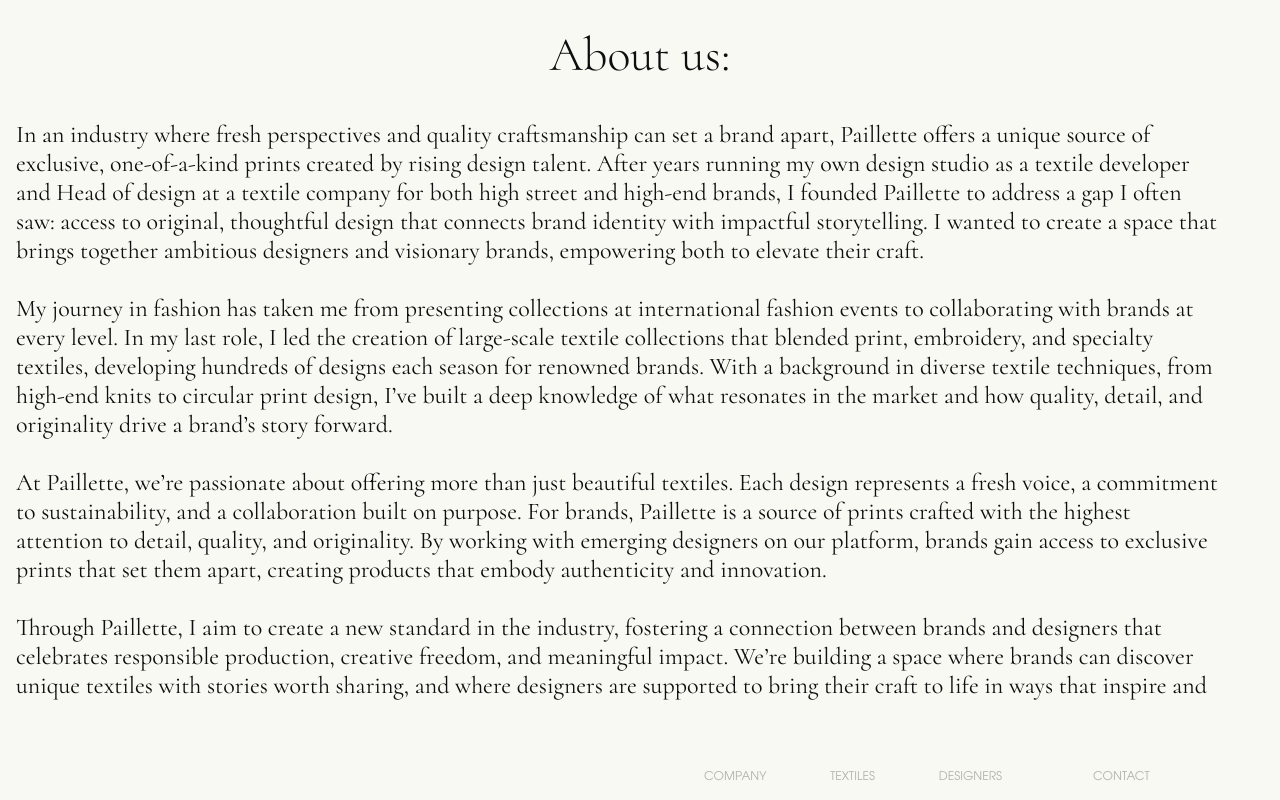
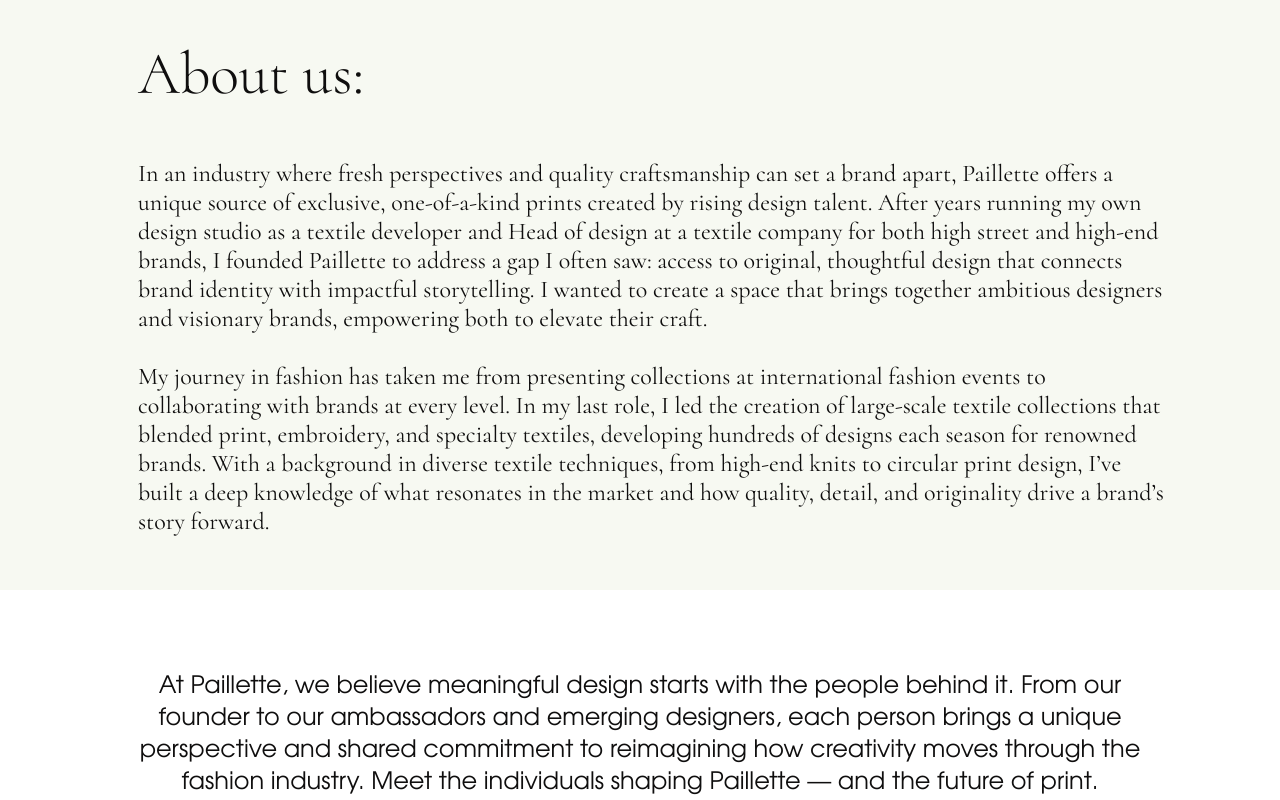
Before and after one commit to hesselmid/paillette.co, a SvelteKit app: page /about in a window 1280 px wide. Shown: the part 480-1280 px from the top of the page. Built offline with nearby package versions, Linux system fonts and the light colour scheme; a web font is replaced by a local one.

Commit message:
feat: fix scroll seciton

```diff
--- a/src/routes/about/+page.svelte
+++ b/src/routes/about/+page.svelte
@@ -39,13 +39,16 @@
 	</div>
 </div>
 
-<section class="bg-enoki py-9">
+<section class={['bg-enoki py-9', 'lg:py-12']}>
 	<div class="container mx-auto">
 		<h2
 			class={[
 				'font-cormorant text-black-sheep text-center text-3xl/[36px] font-light',
 				'sm:text-4xl/[44px]',
-				'md:text-5xl/[58px]'
+				'md:text-5xl/[58px]',
+				'lg:ml-10 lg:text-left lg:text-6xl/[73px]',
+				'xl:ml-[138px]',
+				'2xl:ml-[266px]'
 			]}
 		>
 			About us:
@@ -53,8 +56,11 @@
 		<div
 			class={[
 				'font-cormorant text-black-sheep mx-4 mt-9 h-[456px] space-y-[19px] overflow-y-scroll pr-4 text-base/[19px] [&::-webkit-scrollbar]:w-6 [&::-webkit-scrollbar-thumb]:rounded-full [&::-webkit-scrollbar-thumb]:bg-[#541212] [&::-webkit-scrollbar-track]:rounded-full [&::-webkit-scrollbar-track]:border [&::-webkit-scrollbar-track]:border-[#541212] [&::-webkit-scrollbar-track]:bg-[#bba0a0]',
-				'sm:h-[331px] sm:space-y-[24px] sm:text-xl/[24px]',
-				'md:mr-8 md:h-[580px] md:space-y-[29px] md:pr-[30px] md:text-2xl/[29px]'
+				'sm:h-[448px] sm:space-y-[24px] sm:text-xl/[24px]',
+				'md:mx-8 md:h-[434px] md:space-y-[29px] md:pr-8 md:text-2xl/[29px]',
+				'lg:mx-10 lg:mt-12 lg:h-[383px] lg:pr-10',
+				'xl:mr-16 xl:ml-[138px] xl:pr-[50px]',
+				'2xl:mr-[192px] 2xl:ml-[266px]'
 			]}
 		>
 			<p>
@@ -98,3 +104,20 @@
 		</div>
 	</div>
 </section>
+
+<div class={['bg-white py-16', 'lg:py-20']}>
+	<p
+		class={[
+			'font-evolventa text-black-sheep mx-auto max-w-[358px] text-center text-lg/[24px]',
+			'sm:max-w-[608px] sm:text-2xl/[32px]',
+			'lg:max-w-[830px]',
+			'xl:max-w-[1004px]',
+			'2xl:max-w-[1052px]'
+		]}
+	>
+		At Paillette, we believe meaningful design starts with the people behind it. From our founder to
+		our ambassadors and emerging designers, each person brings a unique perspective and shared
+		commitment to reimagining how creativity moves through the fashion industry. Meet the
+		individuals shaping Paillette — and the future of print.
+	</p>
+</div>
```
